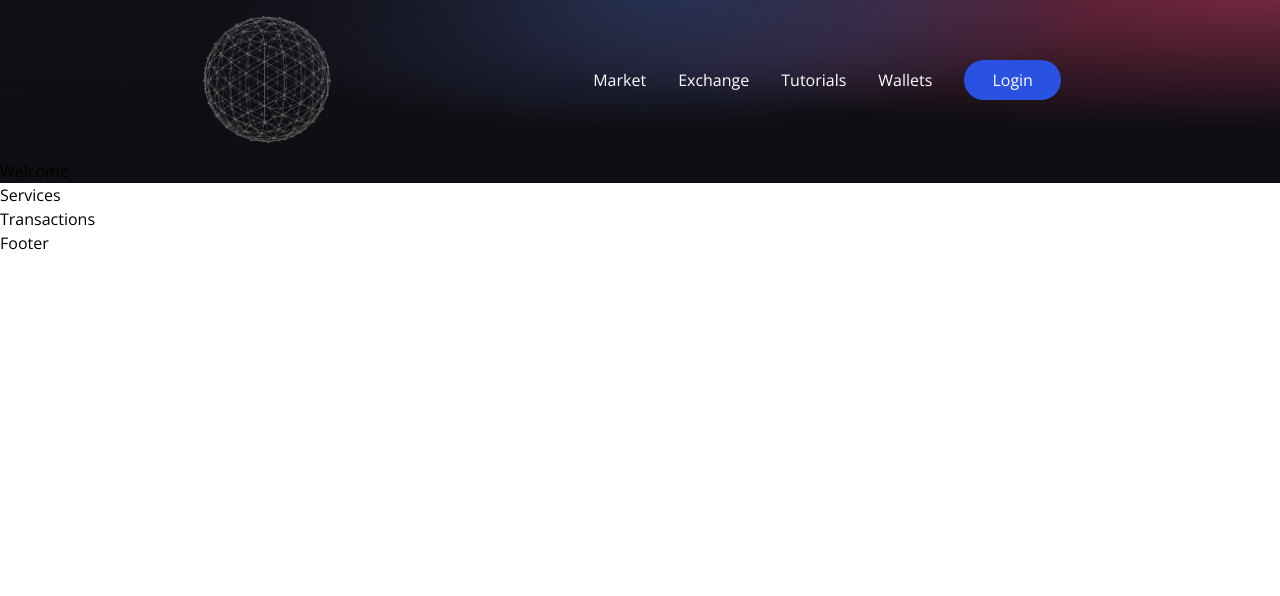
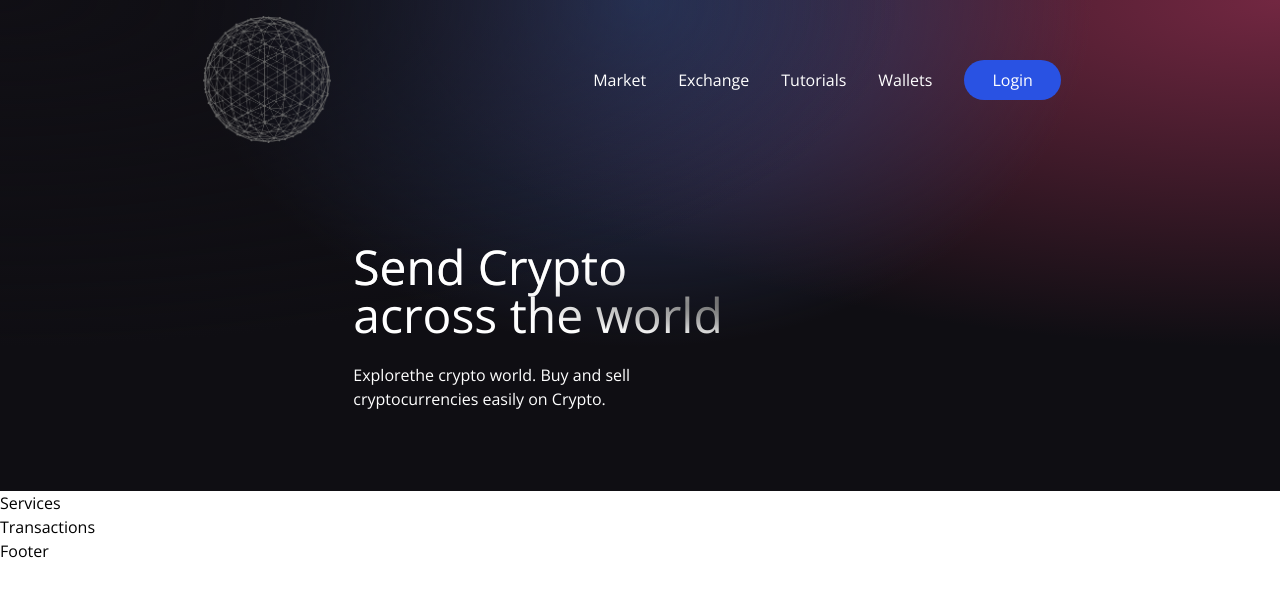
Before and after one commit to MaximEYakovlev/Web-3.0-App, a React (Vite) app in the folder client/: page / in a window 1280 px wide. Shown: the top 596 px of the page. Built offline with nearby package versions, Linux system fonts and the light colour scheme.

Commit message:
client / Welcome.jsx: added the left part of the interface

```diff
--- a/client/src/components/Welcome.jsx
+++ b/client/src/components/Welcome.jsx
@@ -1,5 +1,24 @@
+import { AiFillPlayCircle } from "react-icons/ai";
+import { SiEthereum } from "react-icons/si";
+import { BsInfoCircle } from "react-icons/bs";
+import { Loader } from "./";
+
 const Welcome = () => {
-  return <h1>Welcome</h1>;
+  return (
+    <div className="flex w-full justify-center items-center">
+      <div className="flex md:flex-row flex-col items-start justify-between md:p-20 py-12 px-4">
+        <div className="flex flex-1 justify-start flex-col md:mr-10">
+          <h1 className="text-3xl sm:text-5xl text-white text-gradient py-1">
+            Send Crypto <br /> across the world
+          </h1>
+          <p className="text-left mt-5 text-white font-light md:w-9/12 w-11/12 text-base">
+            Explorethe crypto world. Buy and sell cryptocurrencies easily on
+            Crypto.
+          </p>
+        </div>
+      </div>
+    </div>
+  );
 };
 
 export default Welcome;
```
